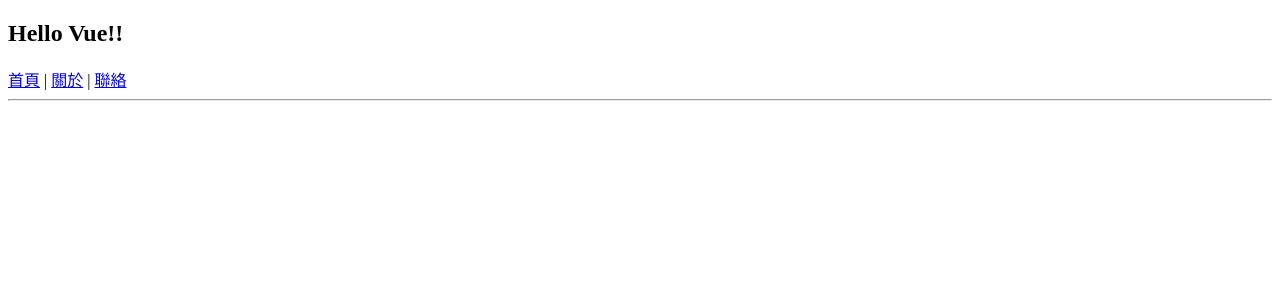
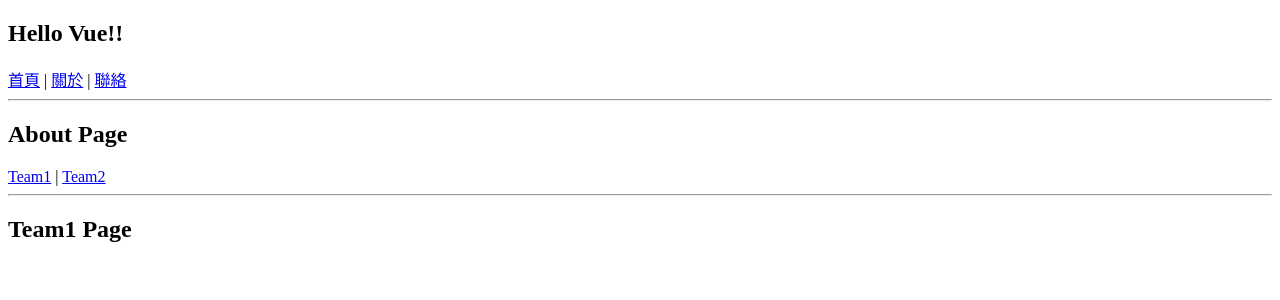
Before and after one commit to HsiaoHungWang/vue-fuen144, a Vue app: page /aboutus/team1 in a window 1280 px wide. Shown: the top 300 px of the page. Built offline with nearby package versions, Linux system fonts and the light colour scheme.

Commit message:
子路由的使用

```diff
--- a/src/router.js
+++ b/src/router.js
@@ -3,6 +3,8 @@
 import HomeView from "./views/HomeView.vue"
 import AboutView from "./views/AboutView.vue"
 import ContactView from "./views/ContactView.vue"
+import Team1View from "./views/Team1View.vue"
+import Team2View from "./views/Team2View.vue"
 
 //路由設定
 //URL <---> Path => 載入 Component
@@ -14,10 +16,25 @@
         name: 'home'
     },
     {
-        //http://localhost:5173/about
+        //http://localhost:5173/aboutus
         path: '/aboutus',
         component: AboutView,
-        name: 'about'
+        name: 'about',
+        children: [
+            //http://localhost:5173/aboutus/team1
+            {
+                path: 'team1',
+                component: Team1View,
+                name: 'team1'
+            },
+            //http://localhost:5173/aboutus/team2
+            {
+                path: 'team2',
+                component: Team2View,
+                name: 'team2'
+            }
+
+        ]
     },
 
     {
--- a/src/views/AboutView.vue
+++ b/src/views/AboutView.vue
@@ -4,7 +4,12 @@
 
 <template>
     <div>
-<h2>About Page</h2>
+    <h2>About Page</h2>
+    <RouterLink :to="{name:'team1'}">Team1</RouterLink> |
+    <RouterLink :to="{name:'team2'}">Team2</RouterLink>
+    <hr />
+
+    <RouterView></RouterView>
     </div>
 </template>
 
--- /dev/null
+++ b/src/views/Team1View.vue
@@ -0,0 +1,13 @@
+<script setup>
+
+</script>
+
+<template>
+    <div>
+<h2>Team1 Page</h2>
+    </div>
+</template>
+
+<style lang="css" scoped>
+
+</style>
--- /dev/null
+++ b/src/views/Team2View.vue
@@ -0,0 +1,13 @@
+<script setup>
+
+</script>
+
+<template>
+    <div>
+        <h2>Team2 Page</h2>
+    </div>
+</template>
+
+<style lang="css" scoped>
+
+</style>
```
